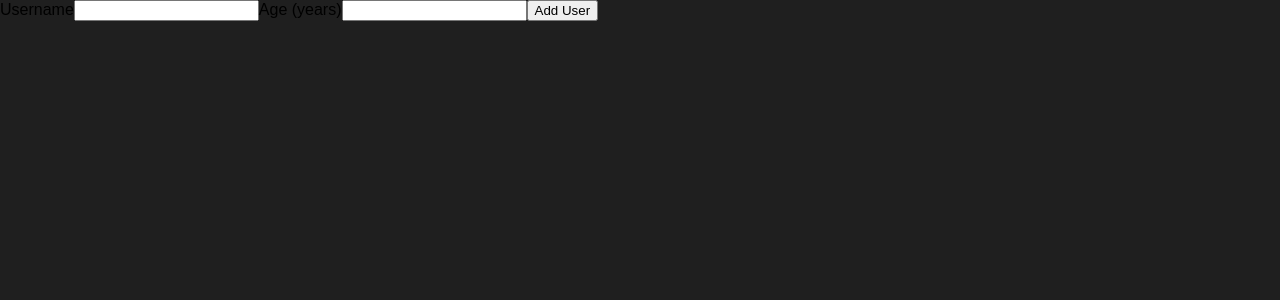
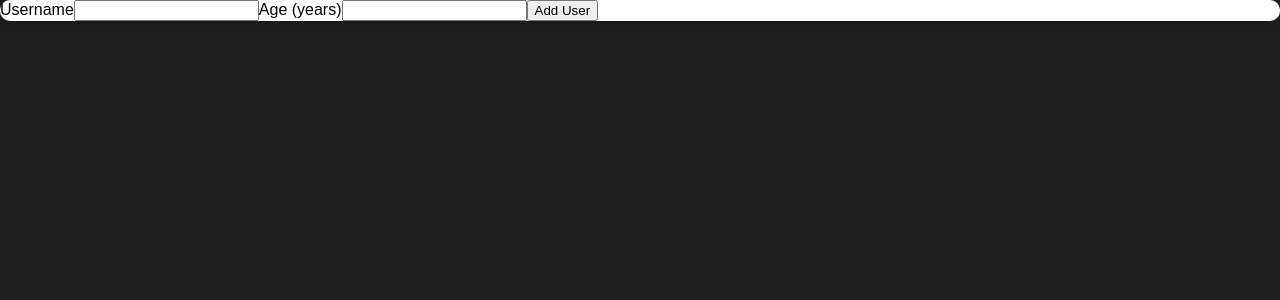
Before and after one commit to DeboraBucci/user-list, a React (Create React App) app: page / in a window 1280 px wide. Shown: the top 300 px of the page. Built offline with nearby package versions, Linux system fonts and the light colour scheme.

Commit message:
add the 'Card' component wrapping the <form> element

```diff
--- a/src/components/Users/AddUser.js
+++ b/src/components/Users/AddUser.js
@@ -1,4 +1,5 @@
 import React from "react";
+import Card from "../UI/Card";
 
 const AddUser = (props) => {
   const addUserHandler = (event) => {
@@ -6,6 +7,7 @@ const AddUser = (props) => {
   };
 
   return (
+    <Card>
       <form onSubmit={addUserHandler}>
         <label htmlFor="username">Username</label>
         <input id="username" type="text" />
@@ -15,6 +17,7 @@ const AddUser = (props) => {
 
         <button type="submit">Add User</button>
       </form>
+    </Card>
   );
 };
 
```
Lines whose indentation alone changed are shown as unchanged.
